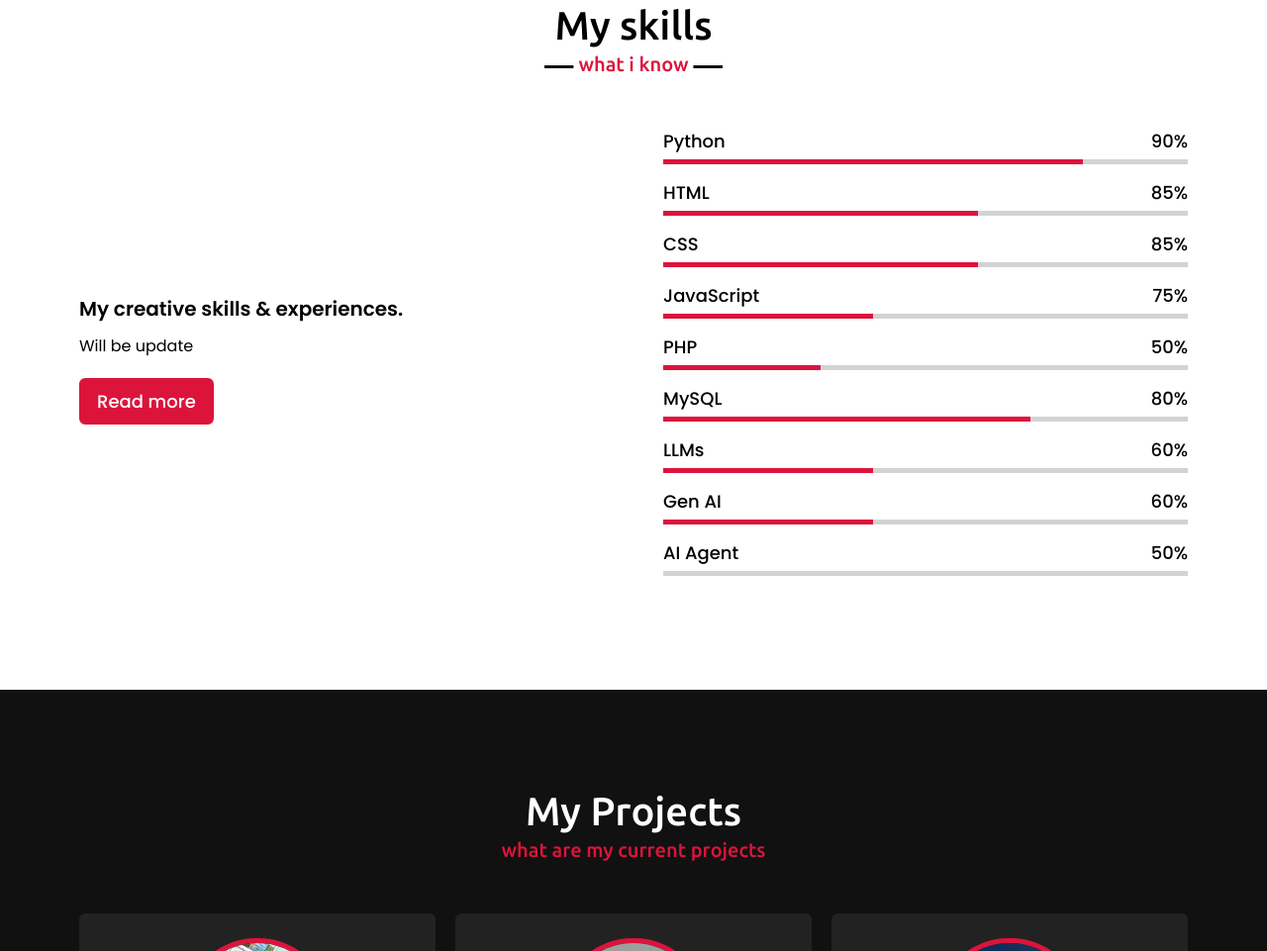
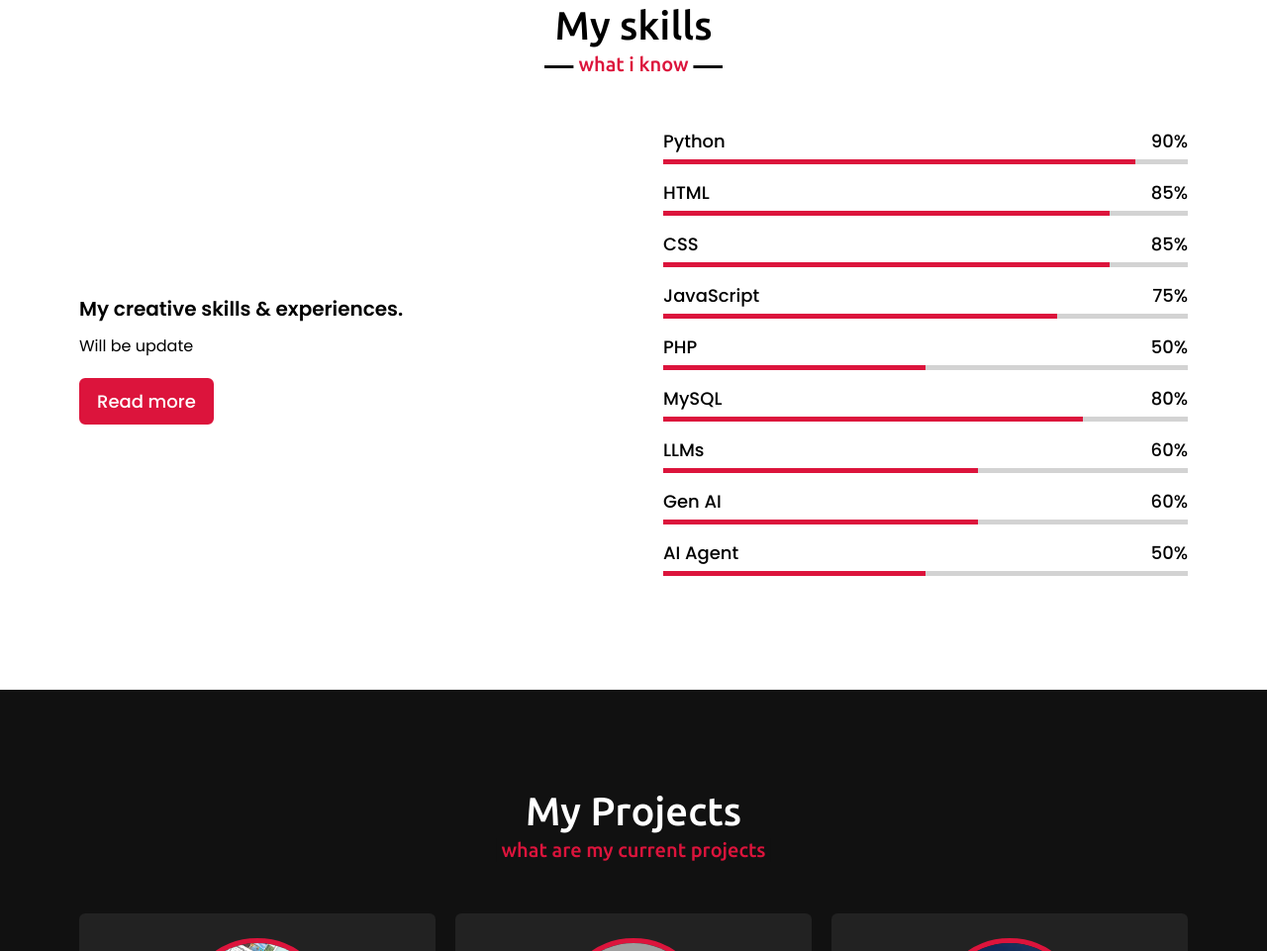
Before and after one commit to Decodersami/Portfolio, a plain HTML site: page index.html in a window 1280 px wide. Shown: the part 2552-3513 px from the top of the page at 99% size. Drawn offline with nearby package versions, Linux system fonts and the light colour scheme; grey boxes are pictures that could not be loaded.

Commit message:
Update style.css
Add aiagent

```diff
--- a/style.css
+++ b/style.css
@@ -363,30 +363,32 @@ section .title::after{
     background: crimson;
 }
 .skills-content .right .python::before{
+    width: 90%;
+}
+.skills-content .right .html::before{
+    width: 85%;
+}
+.skills-content .right .css::before{
+    width: 85%;
+}
+.skills-content .right .js::before{
+    width: 75%;
+}
+.skills-content .right .php::before{
+    width: 50%;
+}
+.skills-content .right .mysql::before{
     width: 80%;
 }
-.skills-content .right .html::before{
+.skills-content .right .llms::before{
     width: 60%;
 }
-.skills-content .right .css::before{
+.skills-content .right .genai::before{
     width: 60%;
 }
-.skills-content .right .js::before{
-    width: 40%;
+.skills-content .right .aiagent::before{
+    width: 50%;
 }
-.skills-content .right .php::before{
-    width: 30%;
-}
-.skills-content .right .mysql::before{
-    width: 70%;
-}
-.skills-content .right .llms::before{
-    width: 40%;
-}
-.skills-content .right .genai::before{
-    width: 40%;
-}
-
 /* teams section styling */
 .projects .title::after{
     content: "what are my current projects";
```
